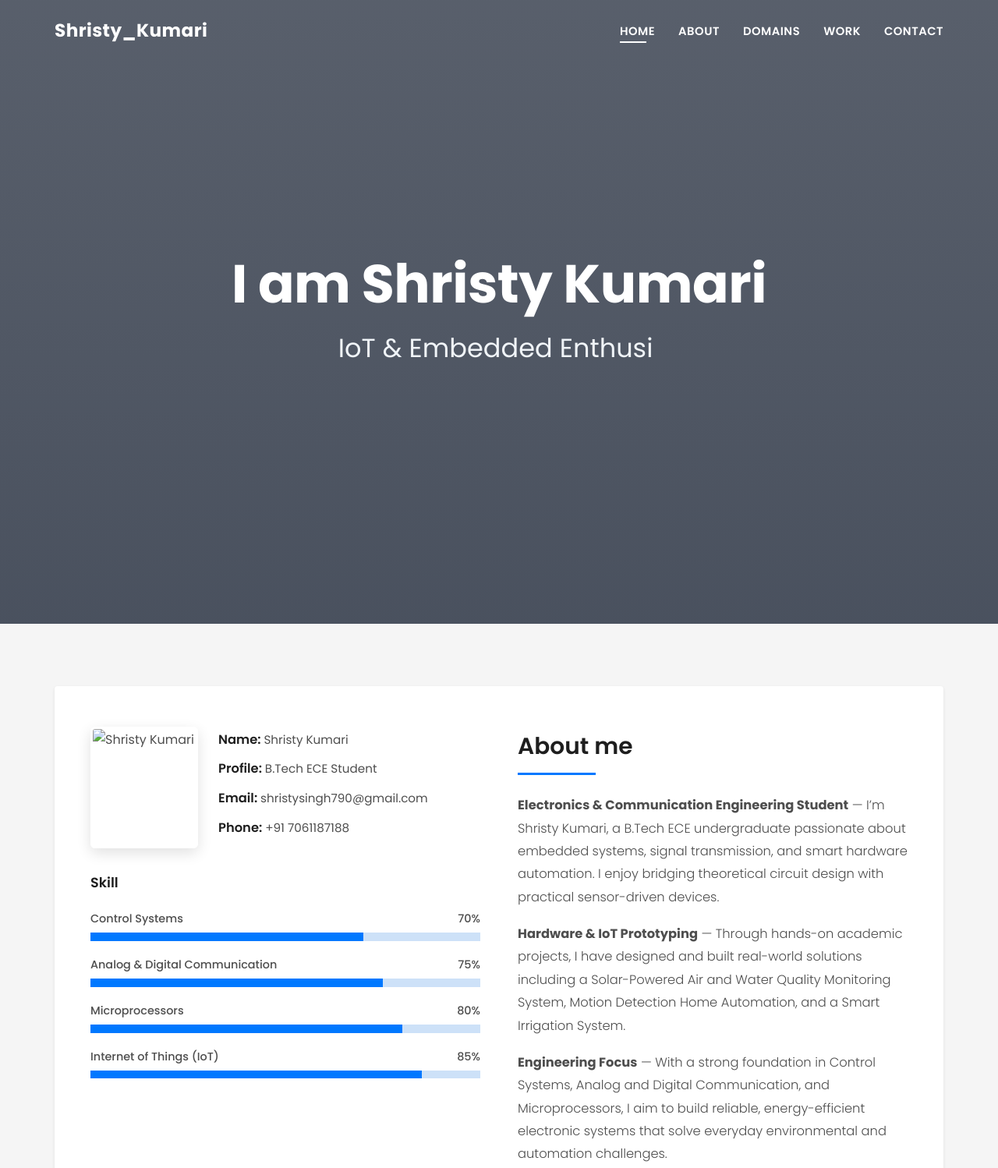
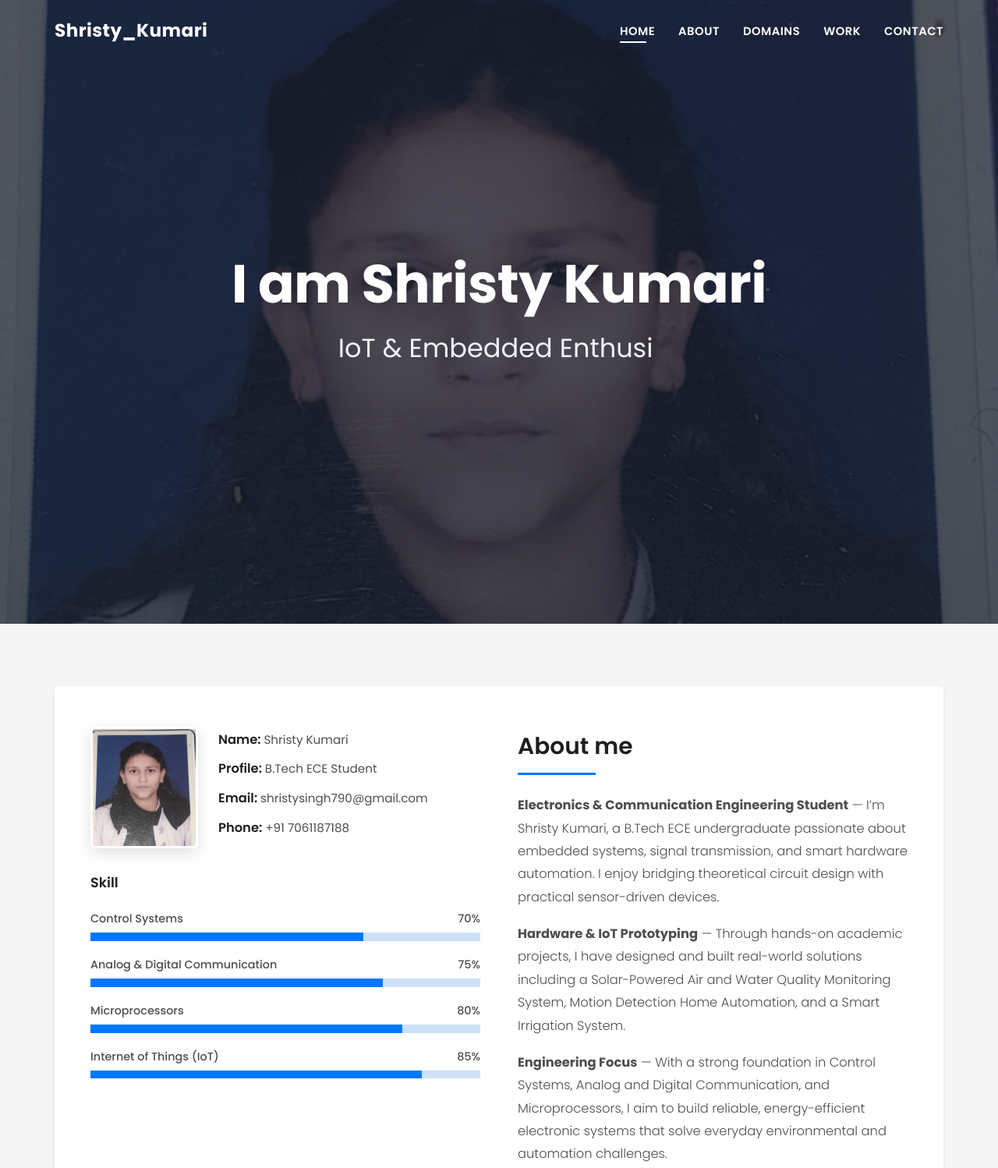
Before and after one commit to shristy790/shristy790.github.io, a plain HTML site: page index.html in a window 1280 px wide. Shown: the top 1498 px of the page at 78% size. Drawn offline with Linux system fonts and the light colour scheme; files whose address does not match are found by name.

Commit message:
Add files via upload

```diff
--- a/index.html
+++ b/index.html
@@ -167,7 +167,7 @@
       text-align: center;
       color: var(--white);
       background: linear-gradient(rgba(14, 24, 42, 0.68), rgba(14, 24, 42, 0.74)),
-                  url("file:///D:/Shristy%20portfolio/shristy image.jpeg") center 22% / cover no-repeat;
+                  url("file:///D:/Shristy%20portfolio/profile.jpeg") center 22% / cover no-repeat;
     }
 
     .hero-content {
@@ -868,7 +868,7 @@
             <div>
               <div class="profile-top">
                 <div class="avatar-box">
-                  <img src="D:\Shristy portfolio\WhatsApp Image 2026-11-25 at 00.11.26.jpeg" alt="Shristy Kumari" />
+                  <img src="D:\Shristy portfolio\profile.jpeg" alt="Shristy Kumari" />
                 </div>
                 <div class="about-info">
                   <p><span class="title-s">Name: </span>Shristy Kumari</p>
```
